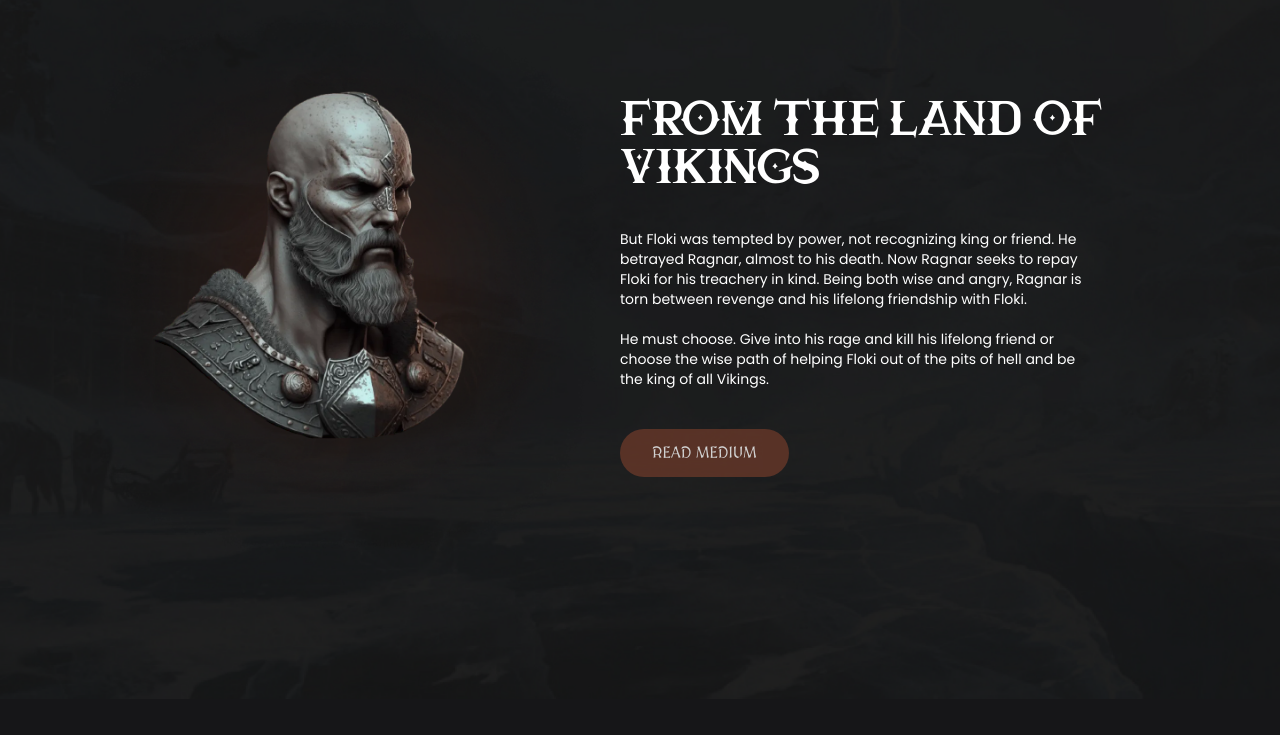
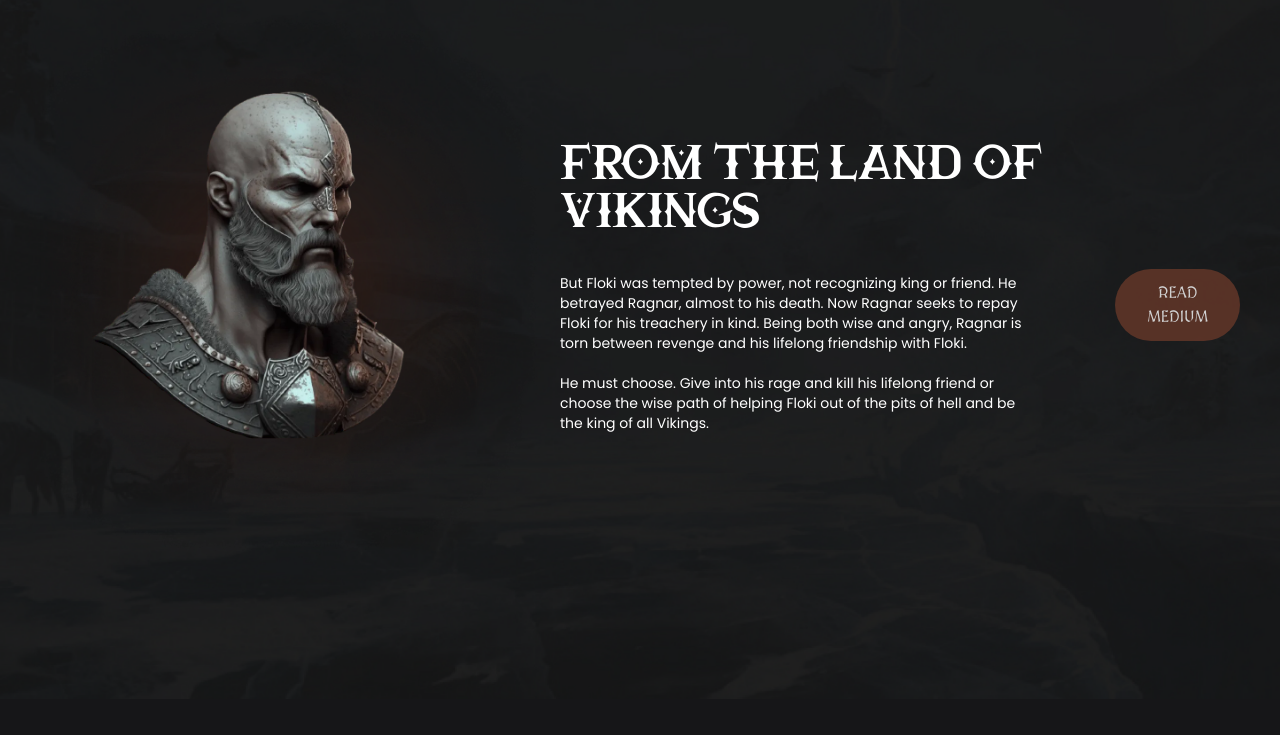
Before and after one commit to KoichiDevs/ragnar, a React (Vite) app: page / in a window 1280 px wide. Shown: the part 920-1655 px from the top of the page. Built offline with nearby package versions, Linux system fonts and the light colour scheme.

Commit message:
Update About.jsx

```diff
--- a/src/sections/About.jsx
+++ b/src/sections/About.jsx
@@ -27,14 +27,13 @@ const About = () => {
 
                         He must choose. Give into his rage and kill his lifelong friend or choose the wise path of helping Floki out of the pits of hell and be the king of all Vikings.
                     </motion.p>
-
-                <motion.div initial={{opacity: 0}} animate={{opacity: 0.8}} transition={{duration: 1, delay: 0.8}} className='flex items-center gap-x-4 mt-10 relative z-10 mx-auto w-fit lg:mx-0'>
+                </div>
+                                <motion.div initial={{opacity: 0}} animate={{opacity: 0.8}} transition={{duration: 1, delay: 0.8}} className='flex items-center gap-x-4 mt-10 relative z-10 mx-auto w-fit lg:mx-0'>
                         <button className='px-8 py-3 bg-button font-sharp rounded-full hover:bg-buttonHover transition-colors ease-in-out duration-300'>
                             <a href="https://medium.com/@ragnarerc2023">READ MEDIUM</a>
                         </button>
 
                     </motion.div>
-                </div>
             </div>
         </section>
     )
```
